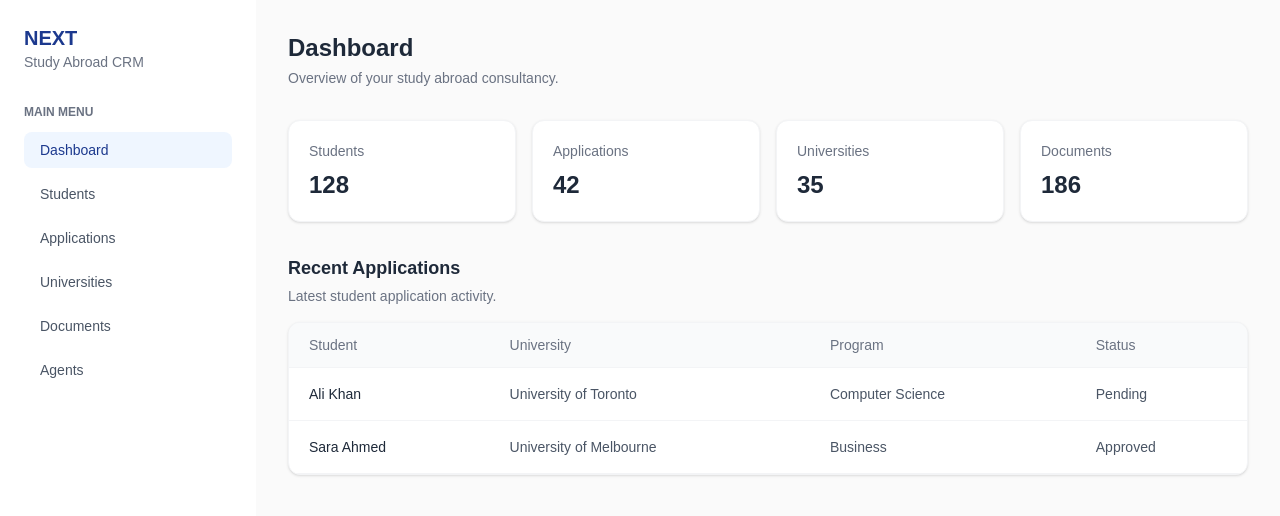
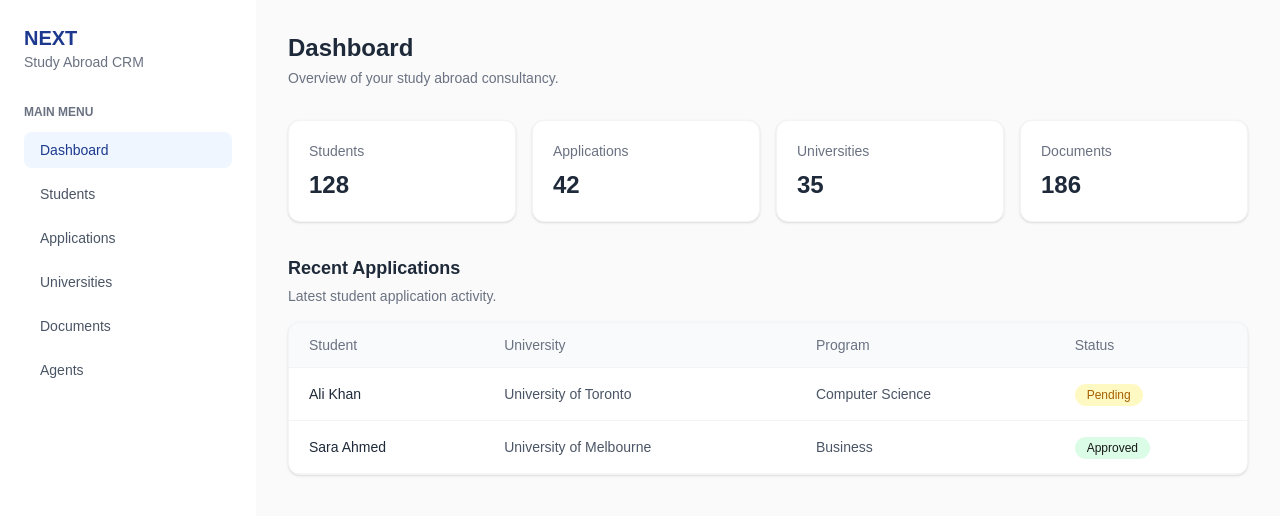
Before and after one commit to shumaila1421/next-sa-crm, a Next.js app in the folder client/: page /dashboard in a window 1280 px wide. Shown: the top 516 px of the page. Built offline with nearby package versions, Linux system fonts and the light colour scheme.

Commit message:
add application status badges

```diff
--- a/client/components/ApplicationTable.tsx
+++ b/client/components/ApplicationTable.tsx
@@ -33,7 +33,17 @@ export default function ApplicationTable({
 
               <td className="px-5 py-4 text-gray-600">{application.program}</td>
 
-              <td className="px-5 py-4 text-gray-600">{application.status}</td>
+              <td className="px-5 py-4">
+                <span
+                  className={
+                    application.status === "Approved"
+                      ? "rounded-full bg-green-100 px-3 py-1 text-xs font-medium text=green-700"
+                      : "rounded-full bg-yellow-100 px-3 py-1 text-xs font-medium text-yellow-700"
+                  }
+                >
+                  {application.status}
+                </span>
+              </td>
             </tr>
           ))}
         </tbody>
```
